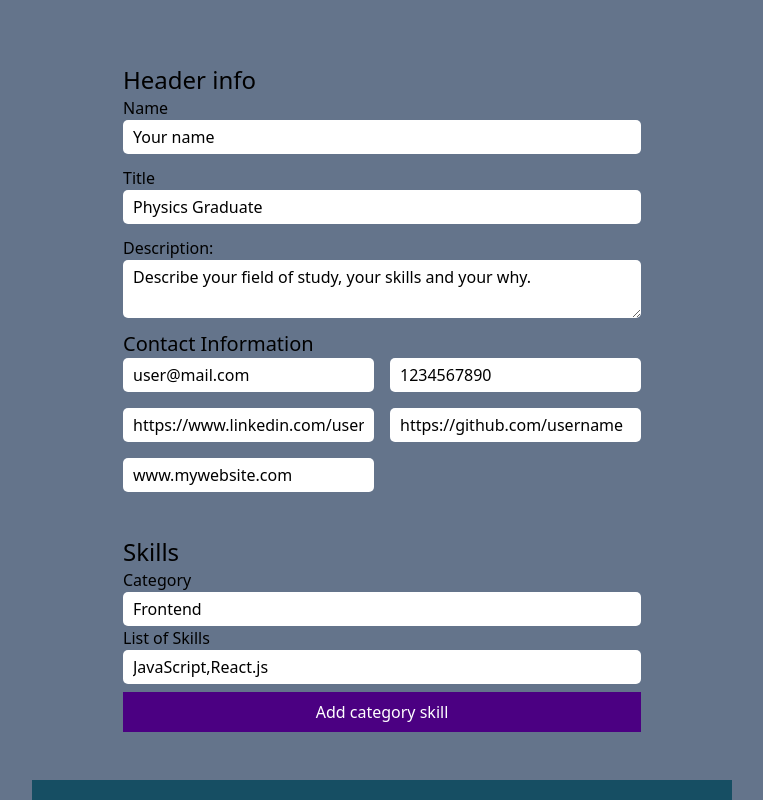
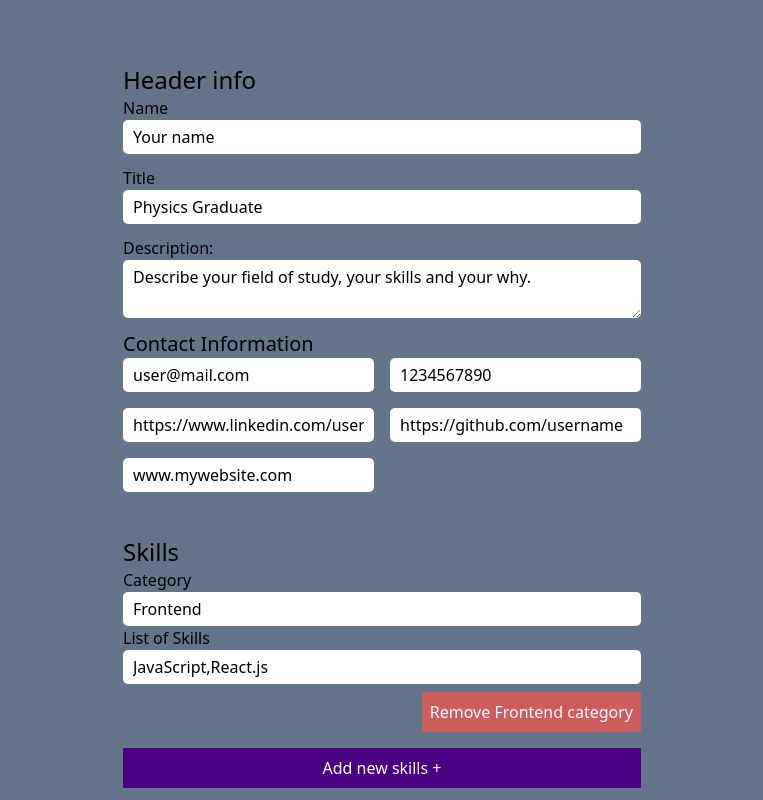
Before and after one commit to iaaron-xyz/cv-application, a React (Create React App) app: page / in a window 1280 px wide. Shown: the top 800 px of the page, without its empty margins (258-1021 px from the left). Built offline with nearby package versions, Linux system fonts and the light colour scheme.

Commit message:
add remove-category button

```diff
--- a/src/components/SkillsForm.js
+++ b/src/components/SkillsForm.js
@@ -59,10 +59,13 @@
                   onChange={handleInputSkillsList}
                 />
               </div>
+              <div className='flex flex-row-reverse py-2'>
+                <button className='delete-btn' id={`remove-category-${categoryCounter}`}>Remove {skill.skillCategory} category</button>
+              </div>
             </div>
           )
         })}
-        <button className='form-btn'>Add category skill</button>
+        <button type='button' className='form-btn'>Add new skills +</button>
       </form>
     </div>
   )
--- a/src/index.css
+++ b/src/index.css
@@ -11,6 +11,12 @@
     .list-inline li {
         display: inline;
         padding: 1rem;
+    }
+    /* Buttons */
+    .delete-btn {
+        background-color: indianred;
+        color: white;
+        padding: 0.5rem;
     }
 
     /* Big section styles */
```
